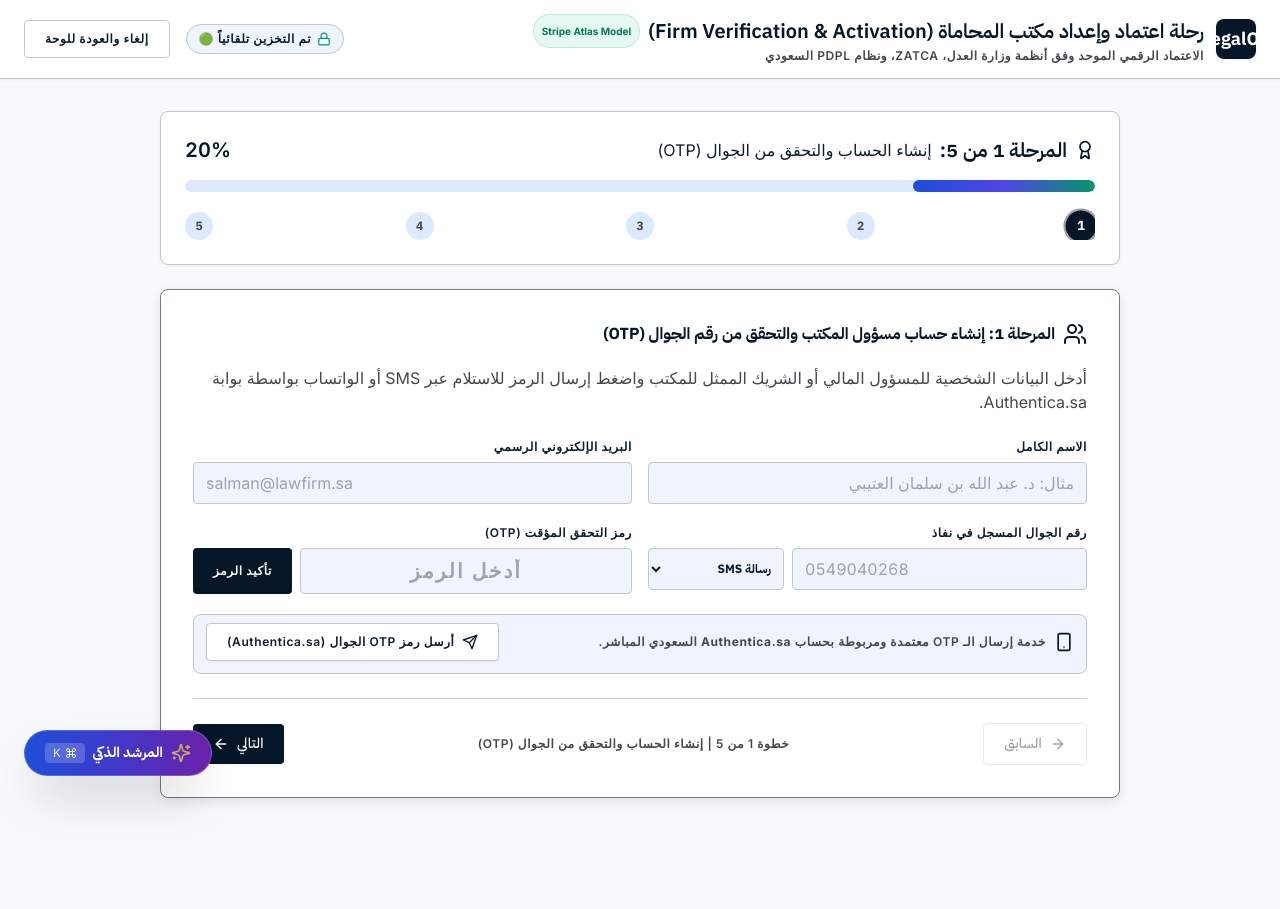
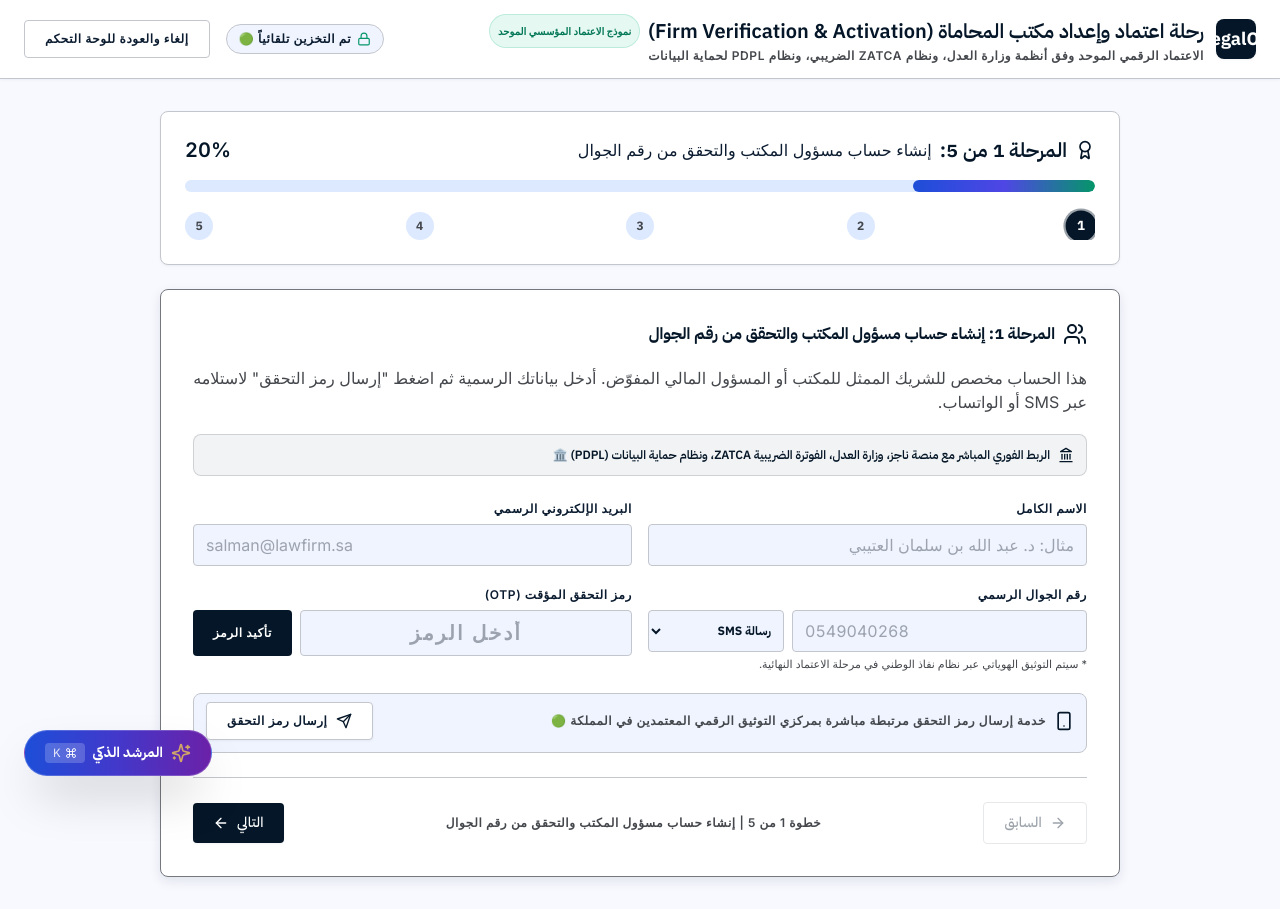
Before and after one commit to Radeef-1/legalOs, a Next.js app in the folder apps/web/: page /onboarding in a window 1280 px wide. Before the commit the page ends 830 px from the top, so only its background shows below. Built offline with nearby package versions, Linux system fonts and the light colour scheme.

Commit message:
fix: address Onboarding Stage 1 Copywriting & UX Audit Report, clean vendor names (Authentica, Stripe) and emphasize Najiz integration

```diff
--- a/apps/web/src/app/auth/login/page.tsx
+++ b/apps/web/src/app/auth/login/page.tsx
@@ -331,7 +331,7 @@ export default function LoginPage() {
               {loading ? (
                 <span className="w-5 h-5 border-2 border-on-primary border-t-transparent rounded-full animate-spin"></span>
               ) : (
-                "تأكيد الدخول عبر Authentica OTP"
+                "تأكيد الدخول عبر رمز التحقق"
               )}
             </button>
           </form>
--- a/apps/web/src/app/onboarding/page.tsx
+++ b/apps/web/src/app/onboarding/page.tsx
@@ -318,15 +318,15 @@ export default function FirmOnboardingPage() {
   const getStepTitle = (step: number) => {
     switch (step) {
       case 1:
-        return "إنشاء الحساب والتحقق من الجوال (OTP)";
+        return "إنشاء حساب مسؤول المكتب والتحقق من رقم الجوال";
       case 2:
-        return "بيانات المكتب وترخيص وزارة العدل والسجل 700";
+        return "بيانات المنشأة وتراخيص وزارة العدل والسجل التجاري 700";
       case 3:
-        return "الحساب البنكي والفوترة الضريبية ZATCA Phase 2";
+        return "الحساب البنكي المعتمد والفوترة الضريبية ZATCA Phase 2";
       case 4:
-        return "الهوية الوطنية وتوقيع الشريك المدير والامتثال";
+        return "توثيق الهوية الوطنية وتوقيع الشريك المدير والامتثال";
       case 5:
-        return "المراجعة واختيار الباقة والاعتماد الفوري";
+        return "المراجعة واختيار الباقة وتأكيد الاعتماد الفوري";
       default:
         return "إعدادات الاعتماد والتوثيق";
     }
@@ -346,11 +346,11 @@ export default function FirmOnboardingPage() {
             <h1 className="text-title-md font-bold text-primary flex items-center gap-2">
               رحلة اعتماد وإعداد مكتب المحاماة (Firm Verification & Activation)
               <span className="text-[10px] bg-emerald-500/10 text-emerald-700 border border-emerald-500/20 px-2 py-0.5 rounded-pill font-body font-bold">
-                Stripe Atlas Model
+                نموذج الاعتماد المؤسسي الموحد
               </span>
             </h1>
             <p className="text-label-sm text-on-surface-variant font-body">
-              الاعتماد الرقمي الموحد وفق أنظمة وزارة العدل، ZATCA، ونظام PDPL السعودي
+              الاعتماد الرقمي الموحد وفق أنظمة وزارة العدل، ونظام ZATCA الضريبي، ونظام PDPL لحماية البيانات
             </p>
           </div>
         </div>
@@ -363,9 +363,9 @@ export default function FirmOnboardingPage() {
 
           <button
             onClick={() => router.push("/")}
-            className="btn-secondary text-label-sm py-1.5 px-3"
+            className="btn-secondary text-label-sm py-1.5 px-3 font-semibold"
           >
-            إلغاء والعودة للوحة
+            إلغاء والعودة للوحة التحكم
           </button>
         </div>
       </header>
@@ -430,11 +430,17 @@ export default function FirmOnboardingPage() {
             <div className="space-y-5">
               <h2 className="text-title-lg font-bold text-primary flex items-center gap-2">
                 <Users className="w-6 h-6 text-primary" />
-                المرحلة 1: إنشاء حساب مسؤول المكتب والتحقق من رقم الجوال (OTP)
+                المرحلة 1: إنشاء حساب مسؤول المكتب والتحقق من رقم الجوال
               </h2>
               <p className="text-body-md text-on-surface-variant font-body">
-                أدخل البيانات الشخصية للمسؤول المالي أو الشريك الممثل للمكتب واضغط إرسال الرمز للاستلام عبر SMS أو الواتساب بواسطة بوابة Authentica.sa.
+                هذا الحساب مخصص للشريك الممثل للمكتب أو المسؤول المالي المفوّض. أدخل بياناتك الرسمية ثم اضغط "إرسال رمز التحقق" لاستلامه عبر SMS أو الواتساب.
               </p>
+
+              {/* Explicit MOJ Najiz Integration Trust Badge */}
+              <div className="p-3 bg-primary/5 border border-primary/15 rounded-card flex items-center gap-2 text-xs font-semibold text-primary">
+                <Landmark className="w-4 h-4 text-primary shrink-0" />
+                <span>الربط الفوري المباشر مع منصة ناجز، وزارة العدل، الفوترة الضريبية ZATCA، ونظام حماية البيانات (PDPL) 🏛️</span>
+              </div>
 
               <div className="grid grid-cols-1 md:grid-cols-2 gap-4">
                 <div>
@@ -459,7 +465,7 @@ export default function FirmOnboardingPage() {
                   />
                 </div>
                 <div>
-                  <label className="text-label-sm font-semibold text-on-surface">رقم الجوال المسجل في نفاذ</label>
+                  <label className="text-label-sm font-semibold text-on-surface">رقم الجوال الرسمي</label>
                   <div className="flex gap-2 mt-1">
                     <input
                       type="text"
@@ -478,6 +484,9 @@ export default function FirmOnboardingPage() {
                       <option value="whatsapp">واتساب WhatsApp</option>
                     </select>
                   </div>
+                  <span className="text-[11px] text-on-surface-variant font-body mt-1 block">
+                    * سيتم التوثيق الهوياتي عبر نظام نفاذ الوطني في مرحلة الاعتماد النهائية.
+                  </span>
                 </div>
                 <div>
                   <label className="text-label-sm font-semibold text-on-surface">رمز التحقق المؤقت (OTP)</label>
@@ -500,7 +509,7 @@ export default function FirmOnboardingPage() {
                         disabled={verifyingOtp}
                         className="btn-primary text-label-sm py-2 px-4 shrink-0 font-bold"
                       >
-                        {verifyingOtp ? "جاري التحقق..." : "تأكيد الرمز"}
+                        {verifyingOtp ? "جاري..." : "تأكيد الرمز"}
                       </button>
                     )}
                   </div>
@@ -512,7 +521,7 @@ export default function FirmOnboardingPage() {
                 <div className="flex items-center gap-2">
                   <Smartphone className="w-5 h-5 text-primary" />
                   <span className="text-label-sm text-on-surface-variant font-body">
-                    خدمة إرسال الـ OTP معتمدة ومربوطة بحساب <strong>Authentica.sa</strong> السعودي المباشر.
+                    خدمة إرسال رمز التحقق مرتبطة مباشرة بمركزي التوثيق الرقمي المعتمدين في المملكة 🟢
                   </span>
                 </div>
 
@@ -523,7 +532,7 @@ export default function FirmOnboardingPage() {
                   className="btn-secondary py-2.5 px-5 rounded-soft text-label-sm font-bold text-primary flex items-center gap-2 shadow-level-1 hover:bg-surface-container-high transition"
                 >
                   <Send className="w-4 h-4 text-primary" />
-                  {sendingOtp ? "جاري الإرسال عبر Authentica..." : "أرسل رمز OTP الجوال (Authentica.sa)"}
+                  {sendingOtp ? "جاري الإرسال..." : "إرسال رمز التحقق"}
                 </button>
               </div>
 
```
